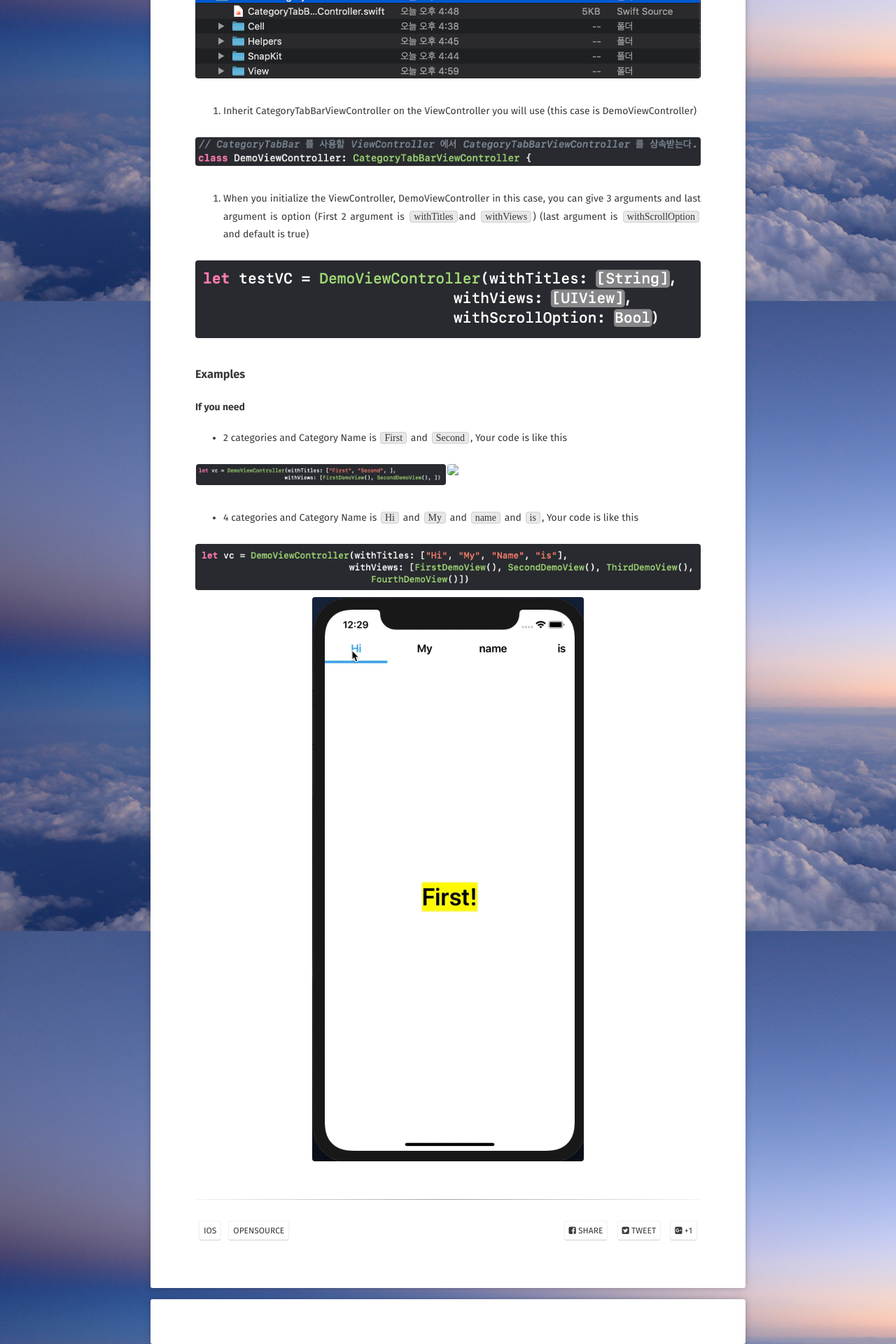
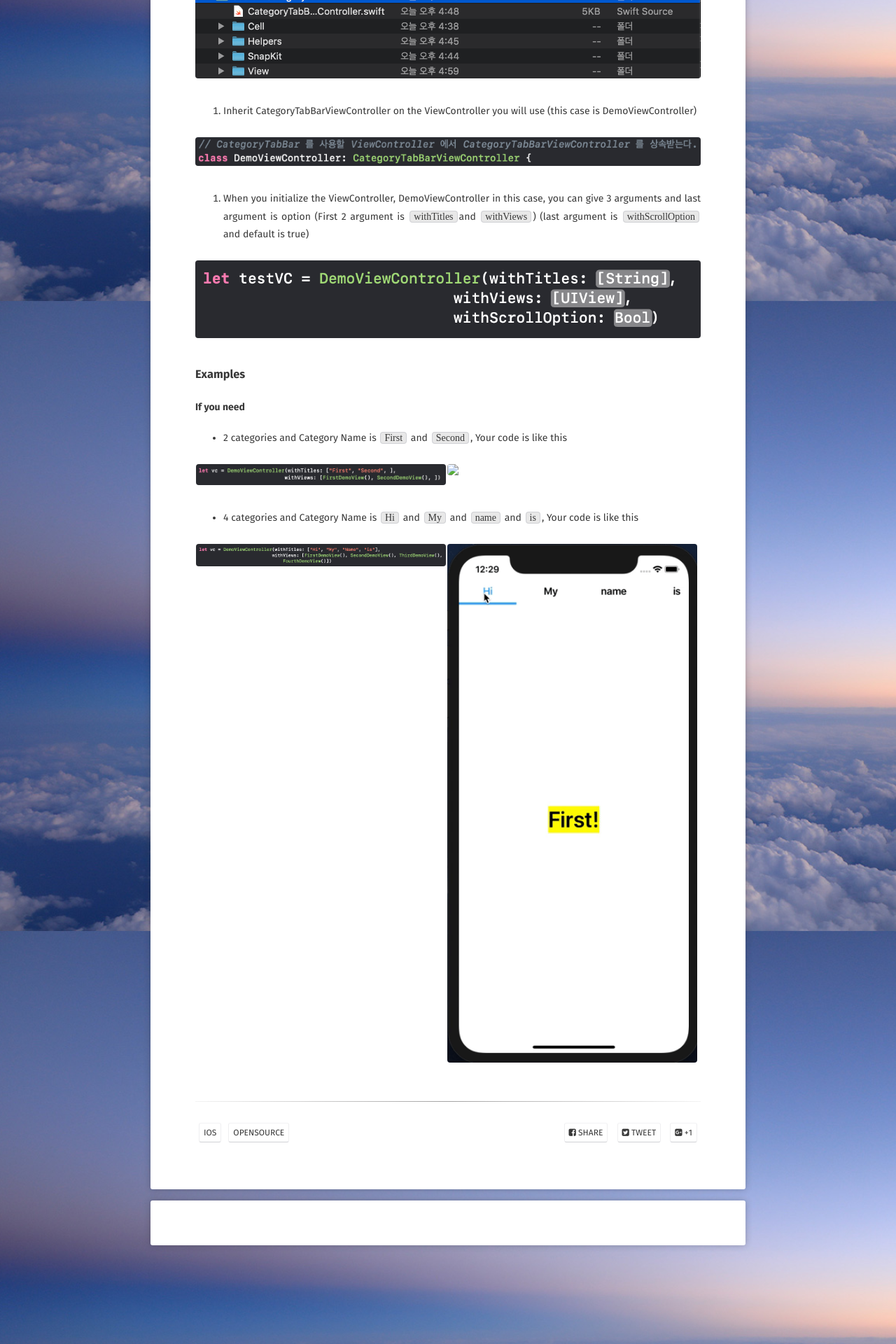
Before and after one commit to DanJeong-KR/changSic.github.io, a Jekyll site: the page built from _posts/2019-07-16-CustomCategoryView.md, in a window 1280 px wide. Shown: the part 2270-4190 px from the top of the page at 70% size. Built offline with Jekyll 4.4.1, drawn with Linux system fonts in a browser that asks for light colours; some web fonts are replaced; comment, search, counter and statistics services are not loaded.

Commit message:
fix gif image bug

```diff
--- a/_posts/2019-07-16-CustomCategoryView.md
+++ b/_posts/2019-07-16-CustomCategoryView.md
@@ -74,7 +74,7 @@ comments: true
 </figure>
 
 * 4 categories and Category Name is `Hi` and `My` and `name` and `is`, Your code is like this
-<figure>
+<figure class = "half">
   <a href="/assets/categoryCodeDemo2.png">
 	<img src="/assets/categoryCodeDemo2.png">
   </a>
```
